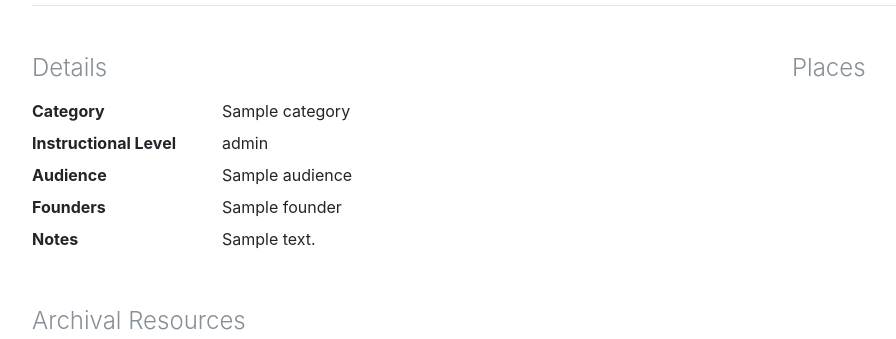
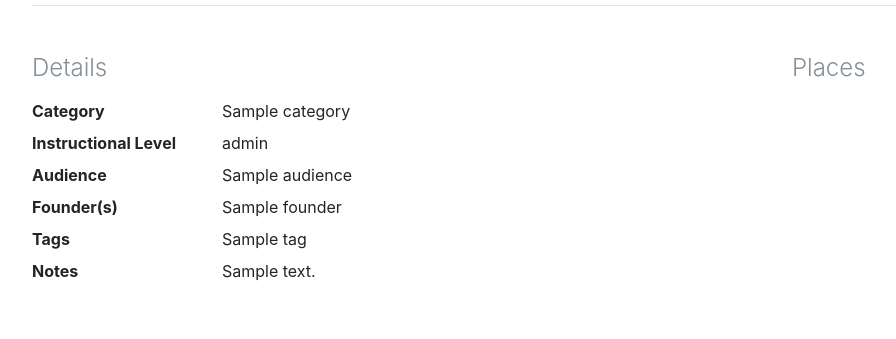
Before and after one commit to ccnmtl/writlarge, a Django app: template writlarge/templates/main/learningsite_detail.html in a window 1280 px wide. Shown: the part 440-779 px from the top of the page, without its empty margins (53-949 px from the left). Run offline with Django 3.2, Linux system fonts and the light colour scheme; the template is opened without the code that fills it: most values are stand-ins (such as "Sample title", 1, 10 or a date in 2020); some libraries are stand-ins or nearby versions.

Commit message:
LearningSite detail tweaks
* only show founder field if exists
* fix typo in tag conditional
* remove href from tags until a tag view exists

```diff
--- a/writlarge/templates/main/learningsite_detail.html
+++ b/writlarge/templates/main/learningsite_detail.html
@@ -107,20 +107,22 @@
                 </dd>
                 {% endif %}
 
+                {% if object.founder %}
                 <dt class="col-sm-3">
-                    Founders
+                    Founder(s)
                 </dt>
                 <dd class="col-sm-8">
                     {{object.founder}}
                 </dd>
+                {% endif %}
 
-                {% if objects.tags.count > 0 %}
+                {% if object.tags.count > 0 %}
                 <dt class="col-sm-3">
                     Tags
                 </dt>
                 <dd class="col-sm-8">
                     {% for tag in object.tags.all %}
-                        <a href='#'>{{tag}}</a>{% if not forloop.last %}, {% endif %}
+                        {{tag}}{% if not forloop.last %}, {% endif %}
                     {% endfor %}
                 </dd>
                 {% endif %}
```
